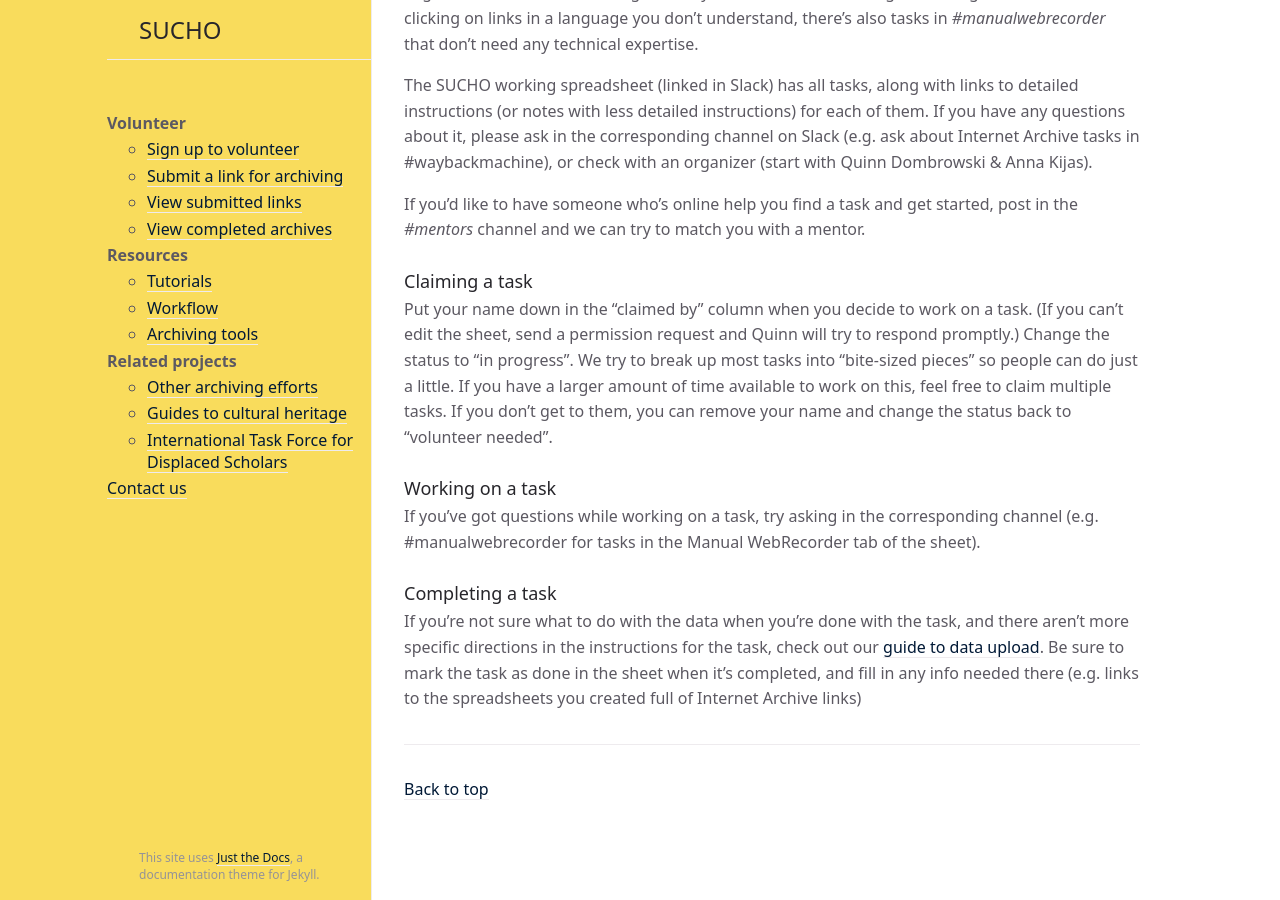
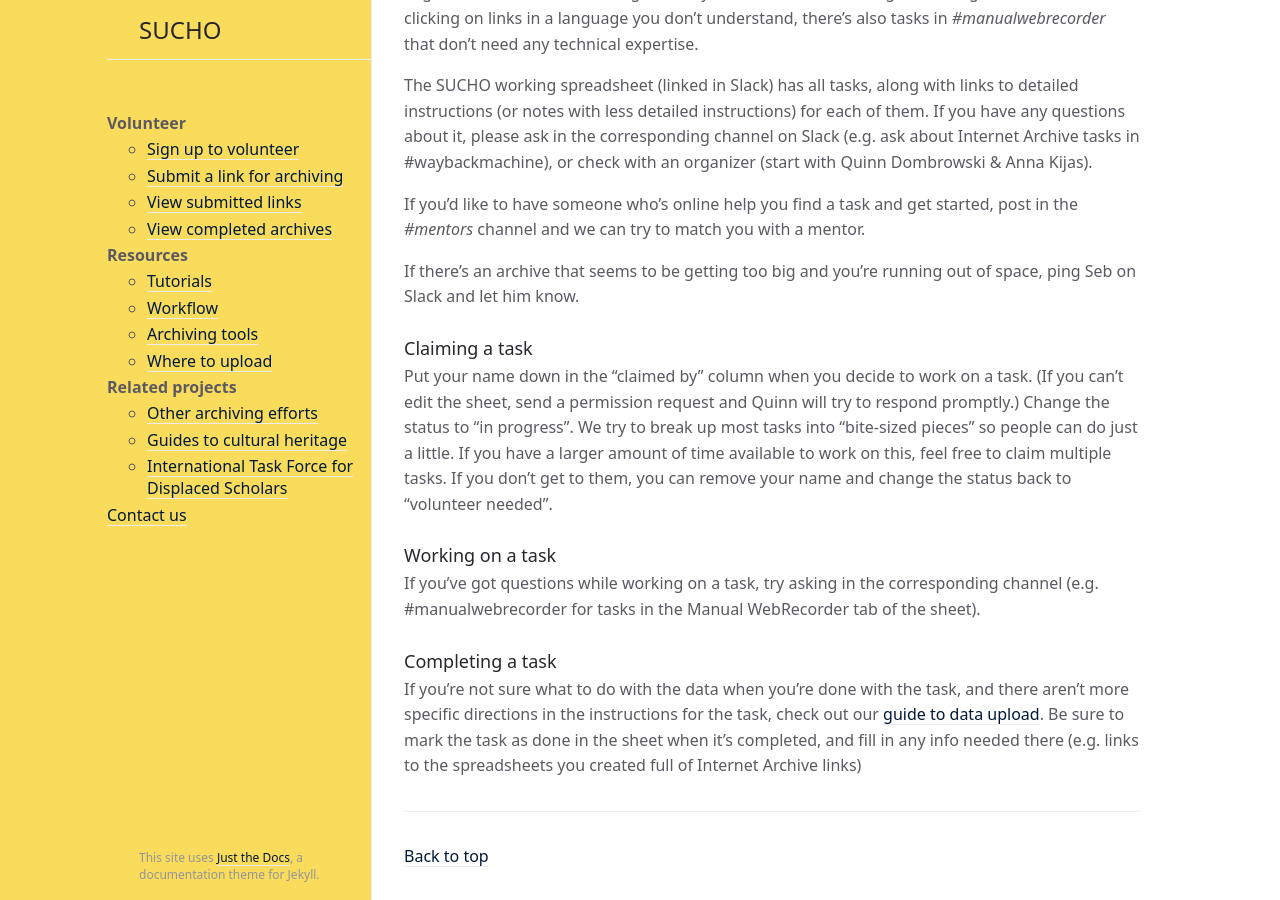
Before and after one commit to sucho-archiving/sucho-archiving.github.io, a Jekyll site: the page built from orientation.md, in a window 1280 px wide and 900 px high, scrolled down 1353 px. Built offline with Jekyll 4.4.1, drawn with Linux system fonts in a browser that asks for light colours; our own code applies the rules of GitHub Pages for plain Markdown files.

Commit message:
Adding 'Where to upload' in nav and adding a line about archives that are too big in orientation.

```diff
--- a/_includes/nav.html
+++ b/_includes/nav.html
@@ -12,6 +12,7 @@
 			<li><a href="/tutorials">Tutorials</a></li>
 			<li><a href="/workflow">Workflow</a></li>
 			<li><a href="/tech">Archiving tools</a></li>
+			<li><a href="/data-upload">Where to upload</a></li>
 		</ul>
 	</li>
 	<li><strong>Related projects</strong>
--- a/orientation.md
+++ b/orientation.md
@@ -34,6 +34,8 @@
 
 If you'd like to have someone who's online help you find a task and get started, post in the *#mentors* channel and we can try to match you with a mentor.
 
+If there's an archive that seems to be getting too big and you're running out of space, ping Seb on Slack and let him know.
+
 ### Claiming a task
 Put your name down in the "claimed by" column when you decide to work on a task. (If you can't edit the sheet, send a permission request and Quinn will try to respond promptly.) Change the status to "in progress". We try to break up most tasks into "bite-sized pieces" so people can do just a little. If you have a larger amount of time available to work on this, feel free to claim multiple tasks. If you don't get to them, you can remove your name and change the status back to "volunteer needed".
 
```
Lines whose indentation alone changed are shown as unchanged.
